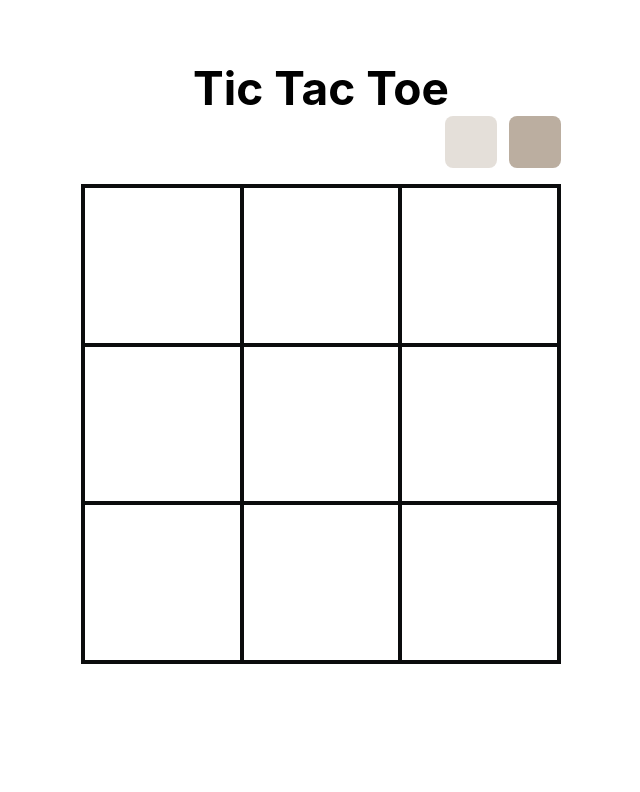
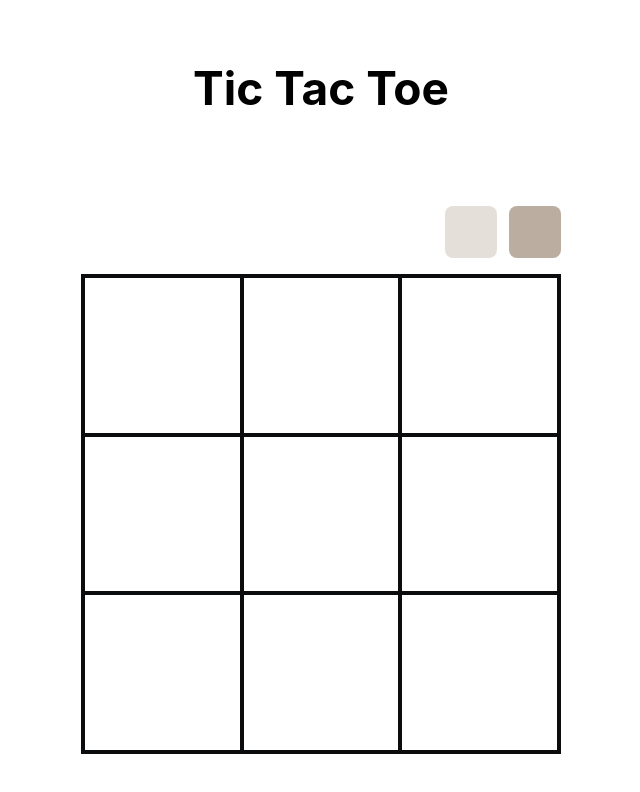
Before and after one commit to longminhdo/tic-tac-toe, a React (Create React App) app: page /home in a window 1280 px wide. Both pictures are taken after a click on the element "New Game". Shown: the top 792 px of the page, without its empty margins (319-959 px from the left). Built offline with nearby package versions, Linux system fonts and the light colour scheme; some icons are missing.

Commit message:
style: fix broken layout in game page

```diff
--- a/src/pages/GamePage/GamePage.scss
+++ b/src/pages/GamePage/GamePage.scss
@@ -2,13 +2,13 @@
 
 .game-page {
   display: flex;
-  justify-content: space-between;
+  justify-content: flex-start;
   align-items: center;
   flex-direction: column;
   width: 90vw;
   max-width: toRem(480);
   margin: auto;
-  padding-bottom: toRem(200);
+  gap: toRem(90);
   padding-top: toRem(60);
   height: $screen-height;
 
@@ -56,7 +56,5 @@
         font-size: toRem(36);
       }
     }
-
-    padding-bottom: toRem(80);
   }
 }
```
